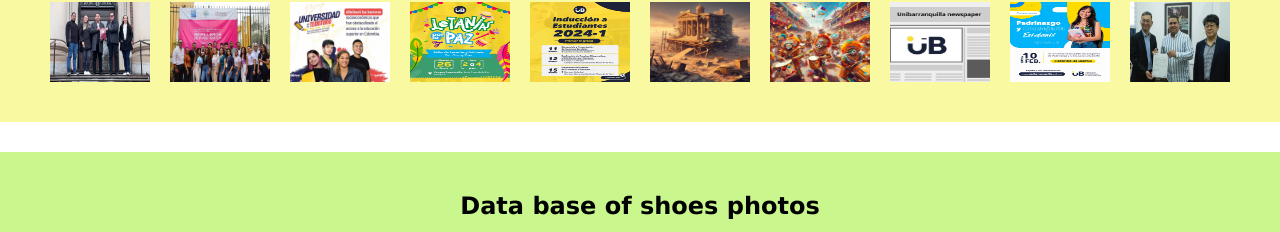
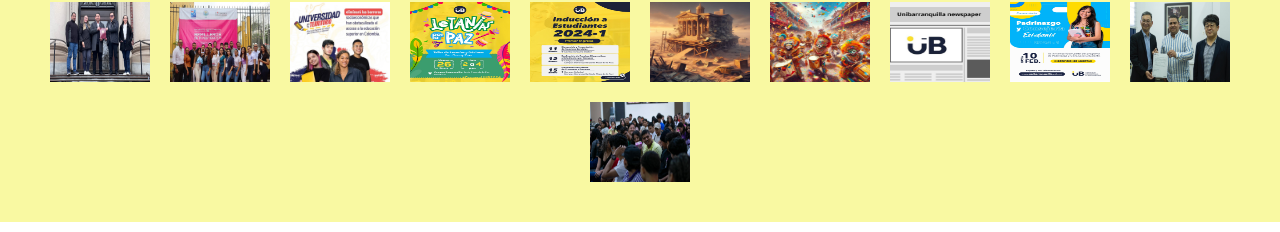
Before and after one commit to JesusVergara89/Photodatabase, a React (Vite) app: page / in a window 1280 px wide. Shown: the part 286-518 px from the top of the page. Built offline with nearby package versions, Linux system fonts and the light colour scheme.

Commit message:
new photo inducción

```diff
--- a/src/components/PhotosAppScriptClass1.jsx
+++ b/src/components/PhotosAppScriptClass1.jsx
@@ -30,6 +30,7 @@
 import uninews from './cardsPhotos/ubibaNews.jpg'
 import concejeria from './cardsPhotos/concejeria2023.jpg'
 import korea2023 from './cardsPhotos/korea2023.jpg'
+import induc12023 from './cardsPhotos/inducción12023.jpg'
 
 
 const PhotosAppScriptClass1 = () => {
@@ -73,6 +74,7 @@
         <img src={concejeria} alt="" />
 
         <img src={korea2023} alt="" />
+        <img src={induc12023} alt="" />
       </div>
     </article>
   )
```
Also changed, not shown: src/components/cardsPhotos/inducción12023.jpg (added).
